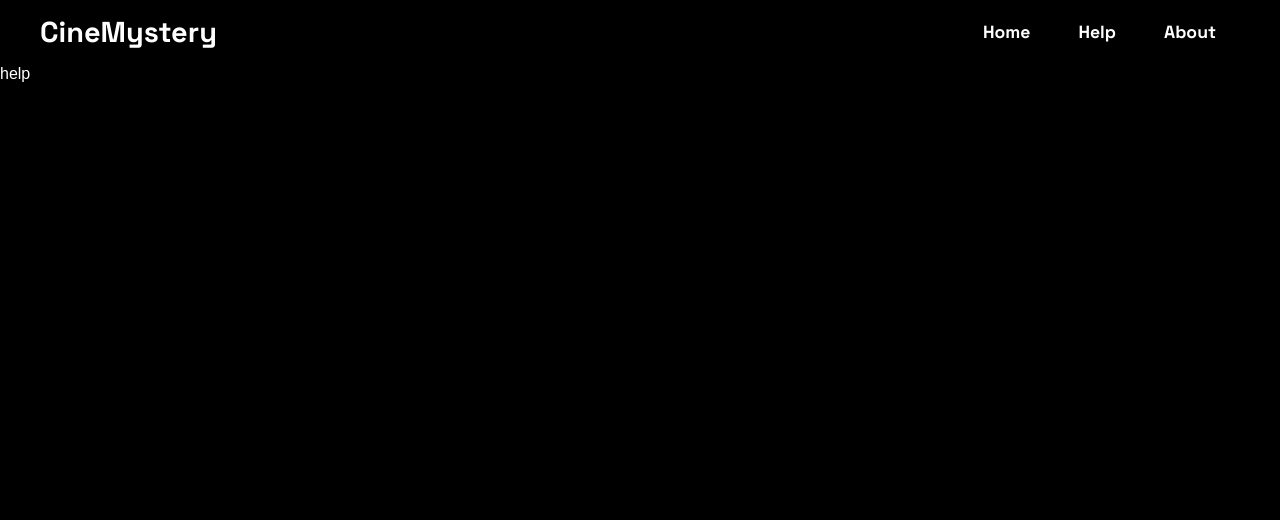
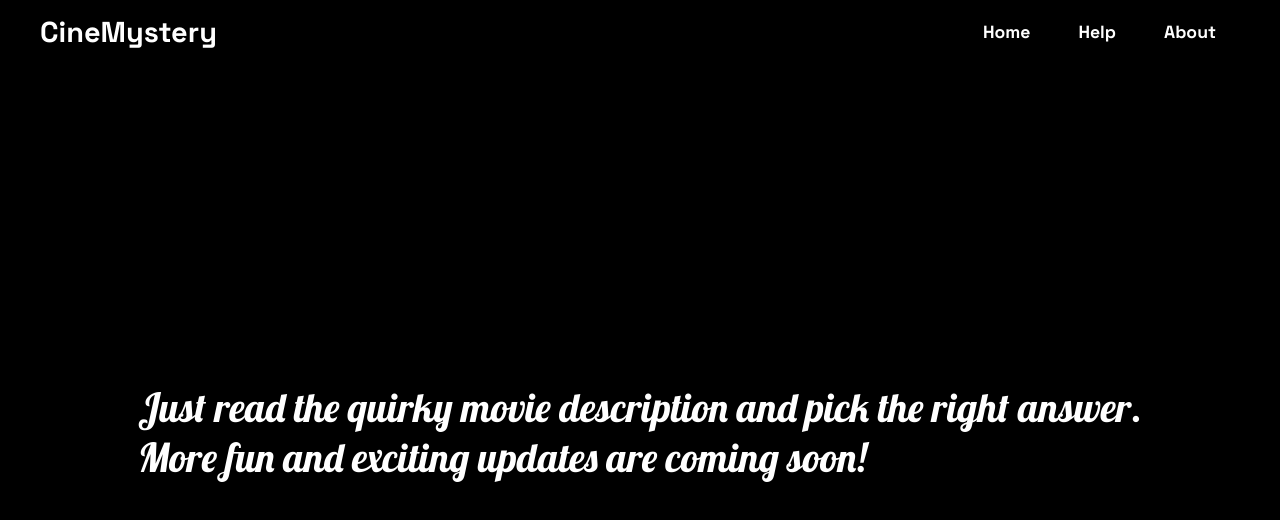
Before and after one commit to SanketJadhav7d3/CineMystery, a Next.js app: page /help in a window 1280 px wide. Shown: the top 520 px of the page. Built offline with nearby package versions, Linux system fonts and the light colour scheme.

Commit message:
disabled esc button for dialog

```diff
--- a/pages/help.js
+++ b/pages/help.js
@@ -2,12 +2,22 @@
 
 import NavBar from '../components/navbar';
 import '../styles/app.css';
+import '../styles/font-style.css';
 
 export default function Index() {
     return (
-        <div id="main-container">
+        <div className="full-window-container">
             <NavBar />
-            help
+            <div style={{
+                flex: 1,
+                display: "flex",
+                justifyContent: "center",
+                alignItems: "center",
+                flexDirection: "column"
+            }} className='lobster-small'>
+                Just read the quirky movie description and pick the right answer.<br />
+                More fun and exciting updates are coming soon!
+            </div>
         </div>
     );
 }
--- a/styles/font-style.css
+++ b/styles/font-style.css
@@ -128,6 +128,15 @@ body {
   font-style: normal;
   font-size: 150px;
 }
+
+.lobster-small {
+  font-family: "Lobster", serif;
+  font-weight: 400;
+  font-style: normal;
+  font-size: 40px;
+}
+
+
 /* ----------------------------------------------
  * Generated by Animista on 2025-1-5 13:30:20
  * Licensed under FreeBSD License.
```
Also changed, not shown: components/question.jsx (+17 -0 lines), pages/about.js (+13 -2 lines).
